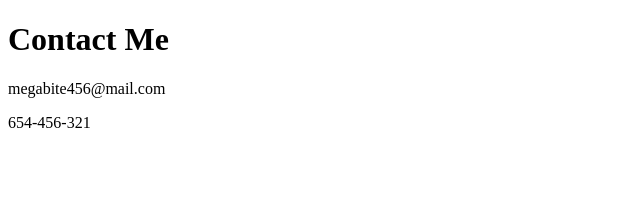
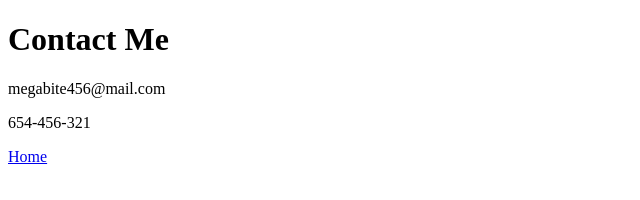
Before and after one commit to ananthumaheswaran/basic-node-server, a website: page public/contact-me.html in a window 1280 px wide. Shown: the full height of the page, 0-640 px from the left. Drawn offline with Linux system fonts and the light colour scheme.

Commit message:
Added a navigation link to home page

```diff
--- a/public/contact-me.html
+++ b/public/contact-me.html
@@ -9,5 +9,8 @@
     <h1>Contact Me</h1>
     <p>megabite456@mail.com</p>
     <p>654-456-321</p>
+    <nav>
+      <a href="/">Home</a>
+    </nav>
   </body>
 </html>
```
